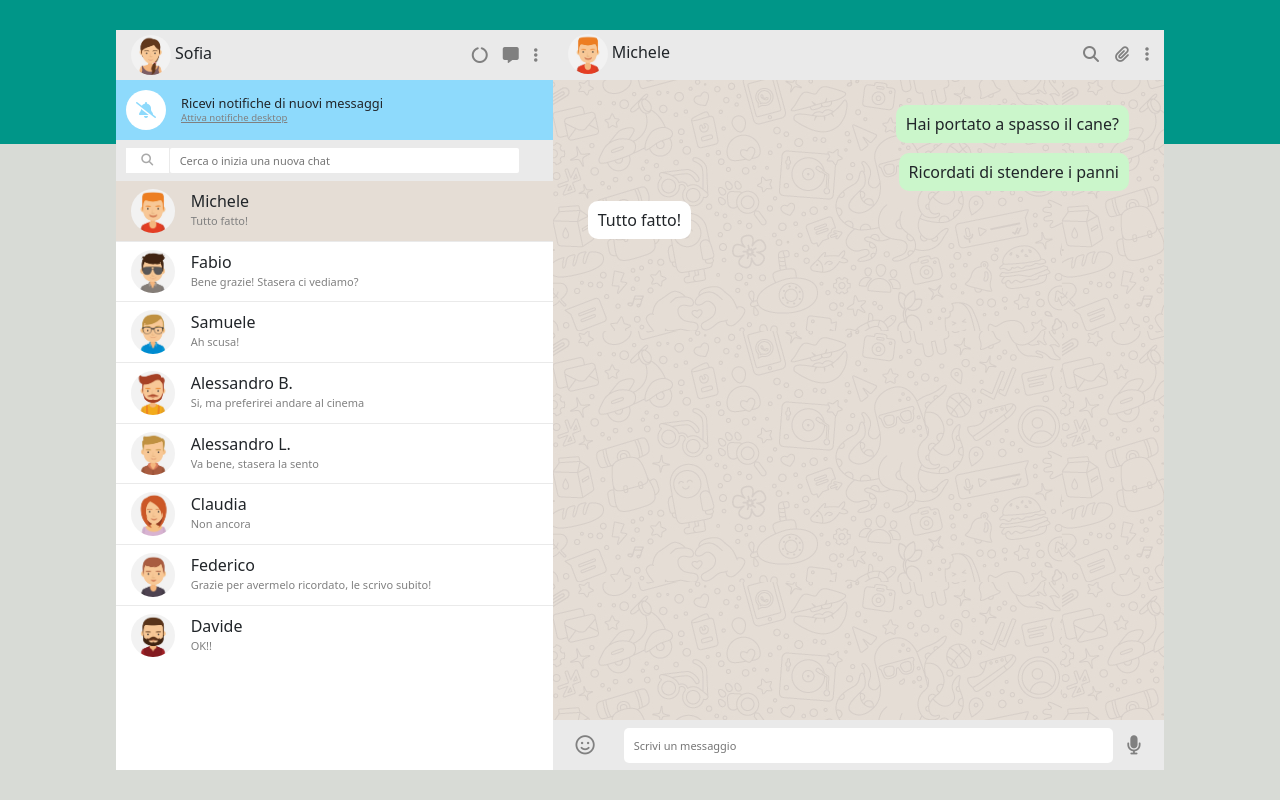
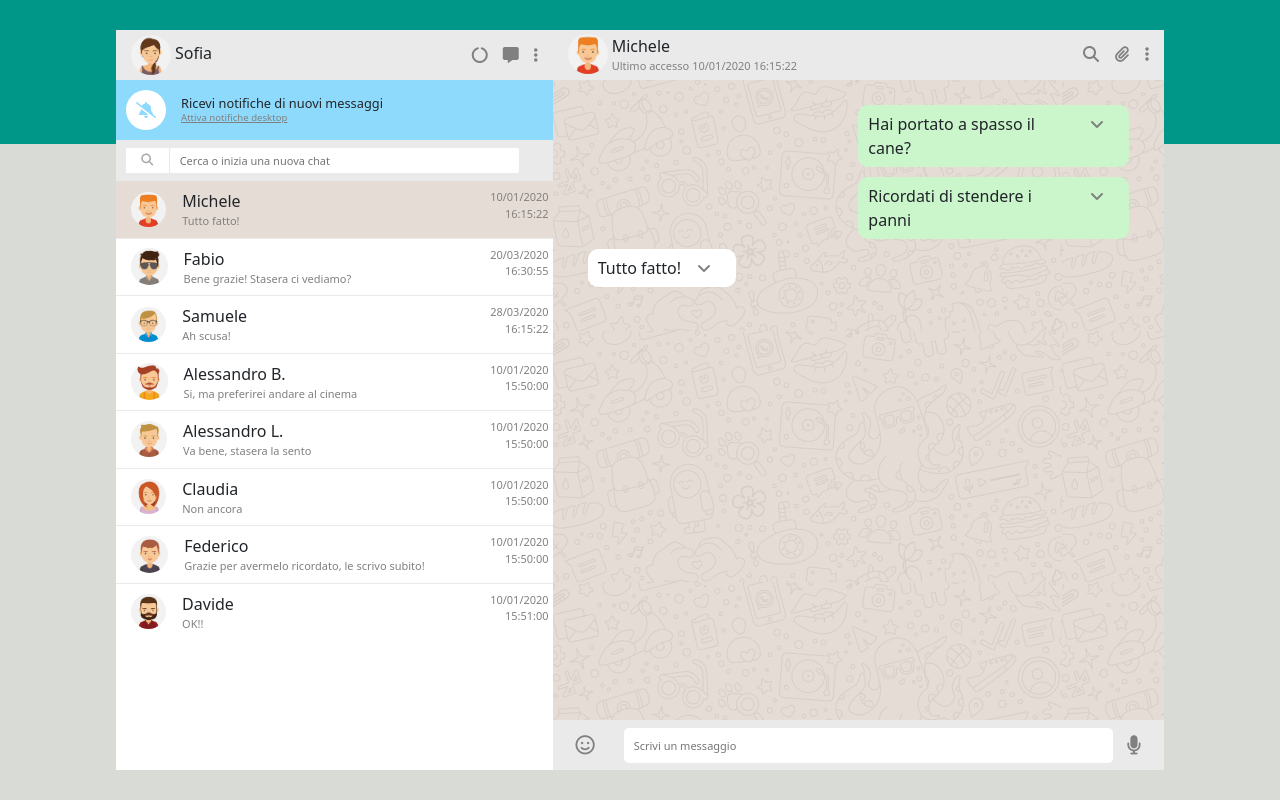
Before and after one commit to Roberta-Colombo/vue-boolzapp, a plain HTML site: page index.html in a window 1280 px wide. Drawn offline with nearby package versions, Linux system fonts and the light colour scheme.

Commit message:
Milestone 5 in progress

```diff
--- a/css/style.css
+++ b/css/style.css
@@ -98,13 +98,13 @@ li {
     width: 40px;
 }
 
-.last-msg {
+.details {
     font-size: 11px;
     color: grey;
 }
 
 
-.icons i, footer i {
+.icons i, footer i, #open-select i {
     color: grey;
     margin-right: 15px;
     cursor: pointer;
@@ -132,6 +132,25 @@ footer {
     border-radius: 10px;
     padding: 7px 10px;
     max-width: 50%;
+    position: relative;
+}
+
+/* select {
+    position: absolute;
+    top: 50px;
+} */
+
+#open-select {
+    border-style: none;
+    background-color: transparent;
+}
+
+.hidden {
+    display: none;
+}
+
+.show {
+    display: block;
 }
 
 .sent {
--- a/index.html
+++ b/index.html
@@ -48,13 +48,19 @@
                         <div class="contacts-list">
                             <ul>
                                 <li v-for="(contact, id) in filteredContacts" :key="id" @click="activateUser(contact.id)">
-                                    <div class="user-preview d-flex justify-content-start py-2" :class="id == activeContact ? 'active' : ''">
-                                        <img class="avatar-img" :src="`./img/avatar${contact.avatar}.jpg`" :alt="contact.name">
-                                        <div>
-                                            <div class="ms-3">{{ contact.name }}<br>
-                                            <div class="last-msg">{{ printLastMsg(contact).message }}</div>
+                                    <div class="user-preview d-flex justify-content-between py-2" :class="id == activeContact ? 'active' : ''">
+
+                                        <div class="d-flex justify-content-start align-items-center">
+                                            <img class="avatar-img" :src="`./img/avatar${contact.avatar}.jpg`" :alt="contact.name">
+                                            <div class="ms-3">
+                                                <div>{{ contact.name }}</div>
+                                                <div class="details"> {{ printLastMsg(contact).message }} </div>
                                             </div>
 
+                                        </div>
+
+                                        <div class="details text-end me-1">
+                                            {{ printLastMsg(contact).date }}
                                         </div>
                                     </div>
                                 </li>
@@ -65,9 +71,17 @@
                     <main class="col-7 gx-0">
                         <nav>
                             <div class="d-flex justify-content-between align-items-center pt-1">
-                                <div>
-                                    <img class="avatar-img nav-img" :src="`./img/avatar${contacts[activeContact].avatar}.jpg`" :alt="contacts[activeContact].name">
-                                    <span class="ms-1">{{ contacts[activeContact].name }}</span>
+                                <div class="d-flex justify-content-start">
+                                    <div>
+                                        <img class="avatar-img nav-img" :src="`./img/avatar${contacts[activeContact].avatar}.jpg`" :alt="contacts[activeContact].name">
+                                    </div>
+
+                                    <div class="ms-1">{{ contacts[activeContact].name }}
+                                        <div class="details">
+                                            Ultimo accesso
+                                            {{ printLastAccess(contacts, activeContact).date }}
+                                        </div>
+                                    </div>
                                 </div>
 
                                 <div class="icons">
@@ -79,8 +93,17 @@
                         </nav>
     	<!-- Finestra chat -->
                         <div class="chat-window">
-                            <div class="bubble" v-for="(item, index) in contacts[activeContact].messages" :key="index" :class="item.status == 'sent' ? 'sent' : 'received'">
+                            <div class="bubble d-flex" v-for="(item, index) in contacts[activeContact].messages" :key="index" :class="item.status == 'sent' ? 'sent' : 'received'">
                             {{ contacts[activeContact].messages[index].message }}
+
+                                <div id="open-select" @click="showSelect">
+                                    <i class="fa-solid fa-angle-down ps-3"></i>
+                                </div>
+
+                                <!-- <select name="msg-options" id="msg-options" class="hidden" :class="{ show: visibileSelect }">
+                                    <option value="info">Info messaggio</option>
+                                    <option value="delete">Cancella messaggio</option>
+                                </select> -->
                             </div>
                         </div>
         <!-- Casella input messaggio -->
--- a/js/script.js
+++ b/js/script.js
@@ -6,6 +6,7 @@ createApp({
             activeContact: 0,
             newMessage: '',
             userSearch: '',
+            visibileSelect: false,
             contacts: [
                 {
                     name: 'Michele',
@@ -185,7 +186,13 @@ createApp({
                 const userName = item.name.toLowerCase();
                 return userName.includes(this.userSearch.toLowerCase())
             })
-        }
+        },
+        // getLastMsgHour(contact) {
+        //     const date = this.printLastMsg(contact).date
+        //     const hoursAndMins = date.getHours() + ':' + date.getMinutes();
+        //     console.log(hoursAndMins)
+        //     return hoursAndMins;
+        // }
     },
     methods: {
         activateUser(id) {
@@ -195,13 +202,17 @@ createApp({
         },
         sendMessage() {
             if(!this.newMessage) return;
-            const msgDate = new Date().toLocaleDateString('it-IT');
+            const msgDate = new Date().toLocaleTimeString('it-IT', {
+            hour: '2-digit',
+            minute: '2-digit'
+        });
+
             const newSentMessage = {
                 date: msgDate,
                 message: this.newMessage,
                 status: 'sent'
             }
-
+            console.log(newSentMessage)
             this.contacts[this.activeContact].messages.push(newSentMessage);
             this.newMessage = '';
 
@@ -220,6 +231,23 @@ createApp({
                return message.status == 'received';
             })
             return receivedMsg[receivedMsg.length -1];
+        },
+        printLastAccess(contacts, activeContact) {
+            const receivedMsg = contacts[activeContact].messages.filter((message)=> {
+                return message.status == 'received';
+             })
+             return receivedMsg[receivedMsg.length -1];
+        },
+        showSelect() {
+            this.visibileSelect = true;
         }
+        // shortDate(contact) {
+        //     const lastMsgDate = printLastMsg(contact).date
+
+        //     return lastMsgDate.toLocaleTimeString('it-IT', {
+        //             hour: '2-digit',
+        //             minute: '2-digit'
+        //     });
+        // }
     }
 }).mount('#app')
```
